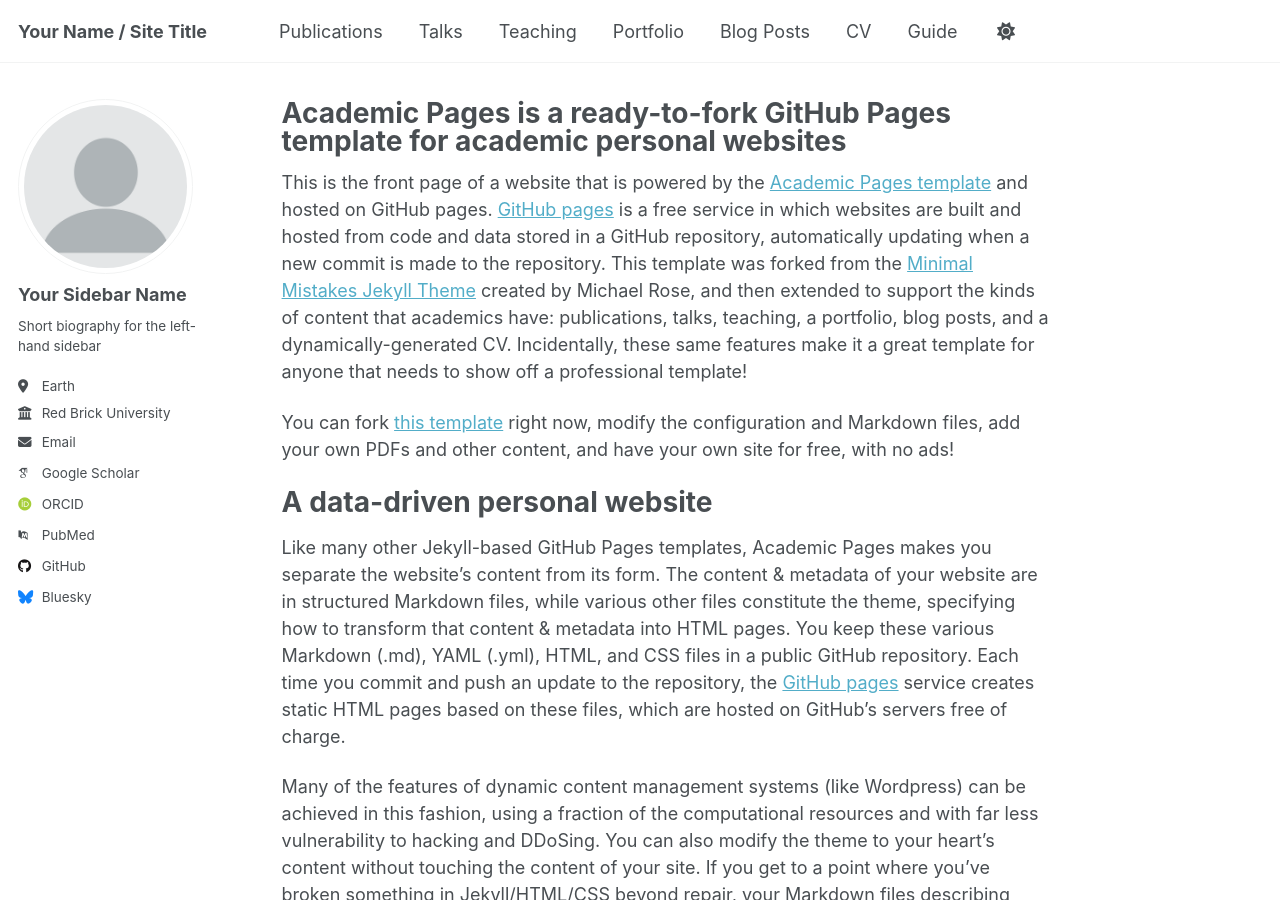
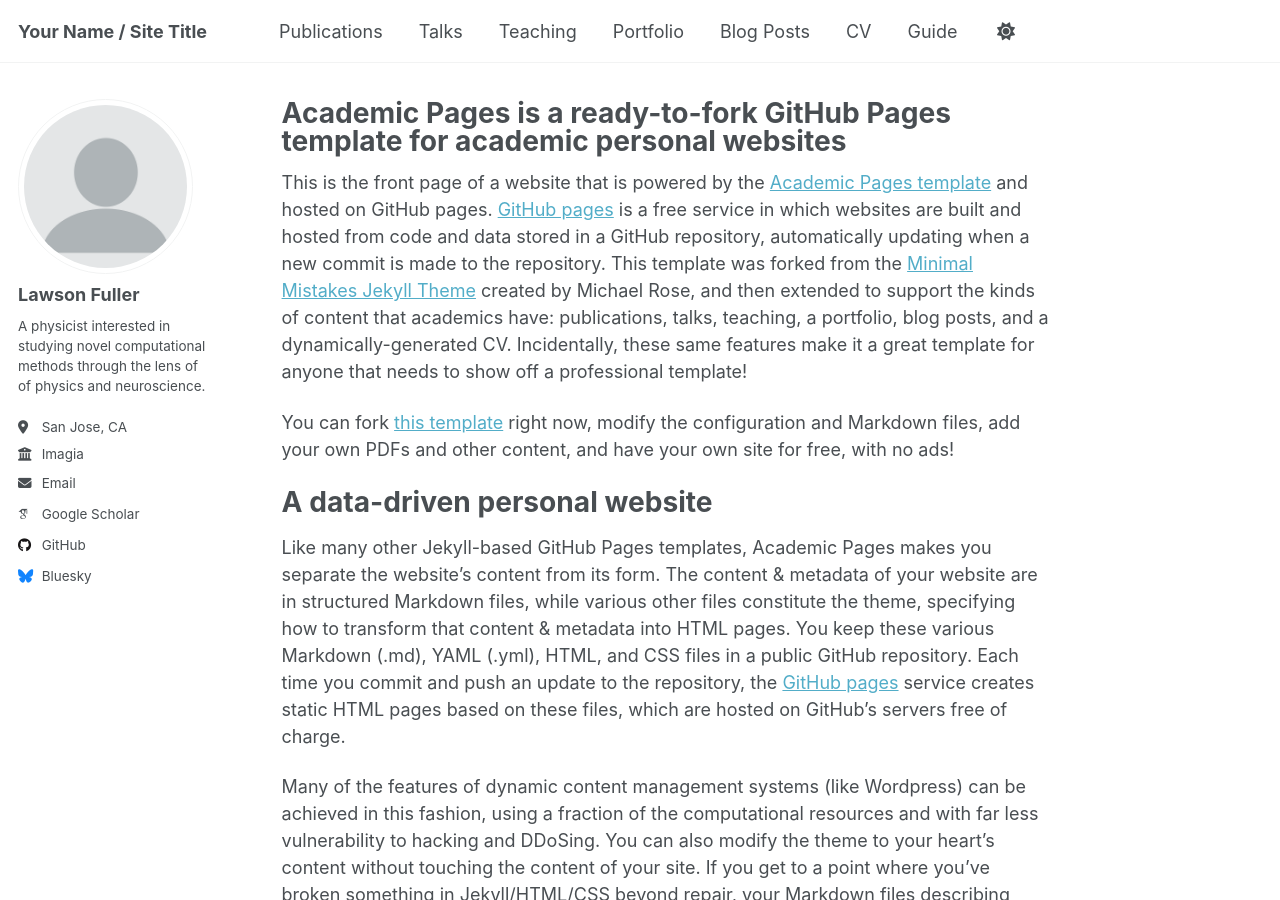
Before and after one commit to llfuller/llfuller.github.io, a Jekyll site: the page built from _pages/about.md, in a window 1280 px wide and 900 px high. Built offline with Jekyll 4.4.1, drawn with Linux system fonts in a browser that asks for light colours; some web fonts are replaced; a script that is not in the unit is left out.

Commit message:
Update _config.yml

```diff
--- a/_config.yml
+++ b/_config.yml
@@ -23,22 +23,22 @@ repository               : "academicpages/academicpages.github.io"
 author:
   # Biographic information
   avatar           : "profile.png"
-  name             : "Your Sidebar Name"
+  name             : "Lawson Fuller"
   pronouns         : # example: "she/her"
-  bio              : "Short biography for the left-hand sidebar"
-  location         : "Earth"
-  employer         : "Red Brick University"
+  bio              : "A physicist interested in studying novel computational methods through the lens of of physics and neuroscience."
+  location         : "San Jose, CA"
+  employer         : "Imagia"
   uri              : # URL
-  email            : "none@example.org"
+  email            : "lawson@imagia.io"
 
   # Academic websites
   academia         : # URL
   arxiv            : # URL - Update with the correct link to your profile
   googlescholar    : "https://scholar.google.com/citations?user=aZz-AhwAAAAJ&hl=en"
   impactstory      : # URL
-  orcid            : "http://orcid.org/yourorcidurl"
+  orcid            : #"http://orcid.org/yourorcidurl"
   semantic         : # URL
-  pubmed           : "https://www.ncbi.nlm.nih.gov/pubmed/?term=john+snow"
+  pubmed           : #"https://www.ncbi.nlm.nih.gov/pubmed/?term=john+snow"
   researchgate     : # URL
   scopus           : # URL
 
```
